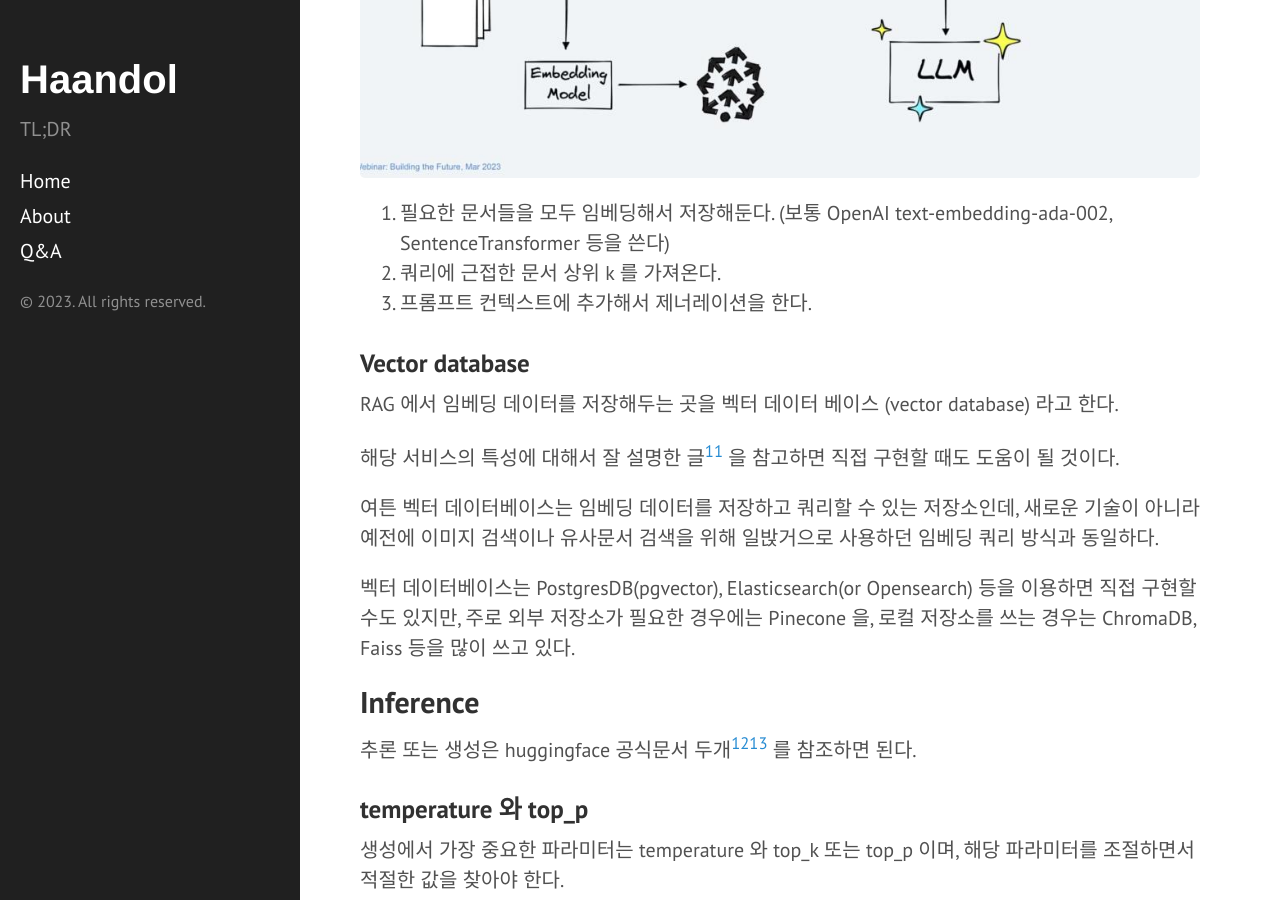
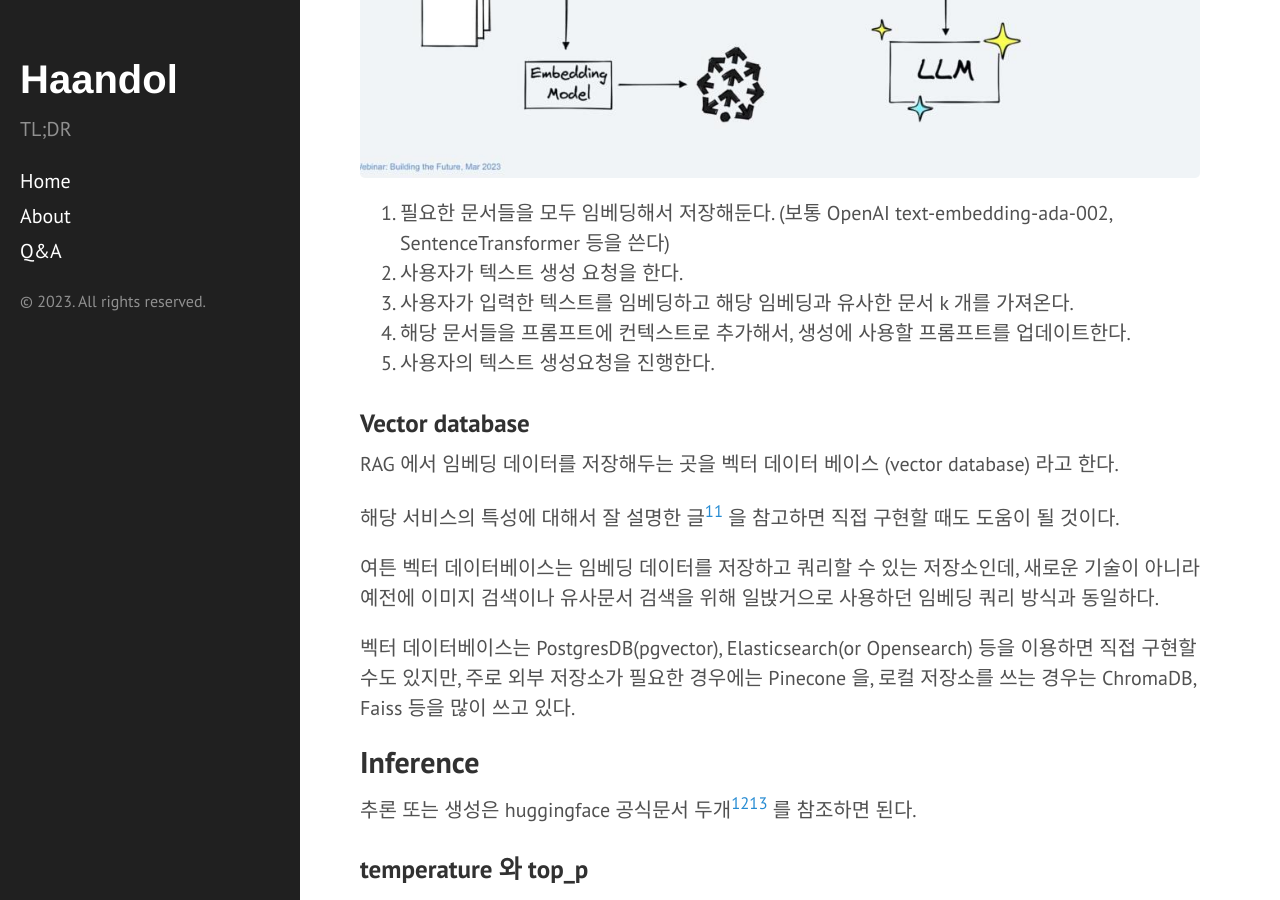
Before and after one commit to haandol/haandol.github.com, a Jekyll site: the page built from _posts/2023-05-02-llm-for-ordinary-developers.md, in a window 1280 px wide and 900 px high, scrolled down 7917 px. Built offline with Jekyll 4.4.1, drawn with Linux system fonts in a browser that asks for light colours; comment, search, counter and statistics services are not loaded.

Commit message:
update llm

```diff
--- a/_posts/2023-05-02-llm-for-ordinary-developers.md
+++ b/_posts/2023-05-02-llm-for-ordinary-developers.md
@@ -183,8 +183,10 @@ LLM 에 요청해서 답변을 받는 것은 closed-book query 라고 볼 수
 <img src="/assets/img/2023/0502/rag.jpg" />
 
 1. 필요한 문서들을 모두 임베딩해서 저장해둔다. (보통 OpenAI text-embedding-ada-002, SentenceTransformer 등을 쓴다)
-2. 쿼리에 근접한 문서 상위 k 를 가져온다.
-3. 프롬프트 컨텍스트에 추가해서 제너레이션을 한다.
+2. 사용자가 텍스트 생성 요청을 한다.
+3. 사용자가 입력한 텍스트를 임베딩하고 해당 임베딩과 유사한 문서 k 개를 가져온다.
+4. 해당 문서들을 프롬프트에 컨텍스트로 추가해서, 생성에 사용할 프롬프트를 업데이트한다.
+5. 사용자의 텍스트 생성요청을 진행한다.
 
 ### Vector database
 
```
